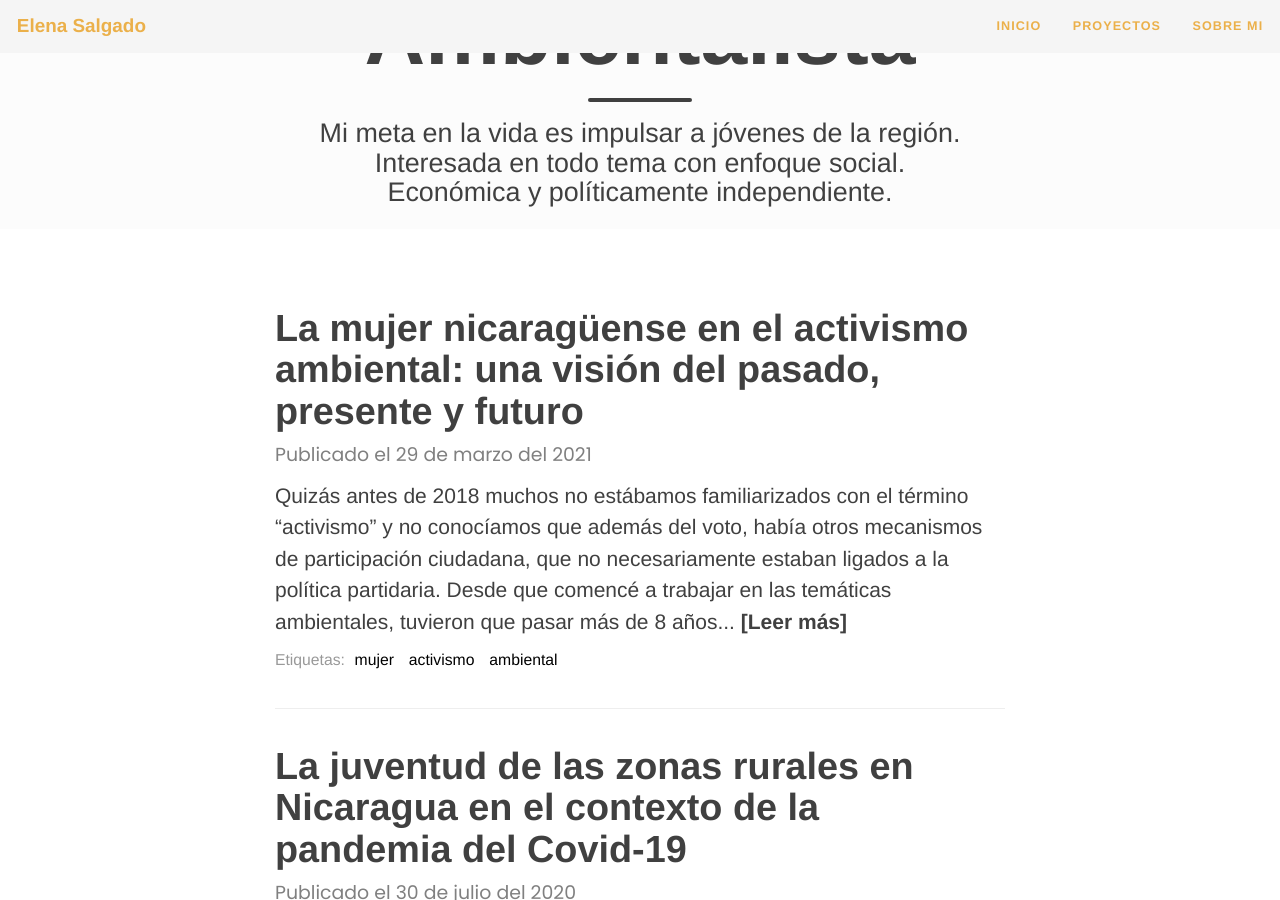
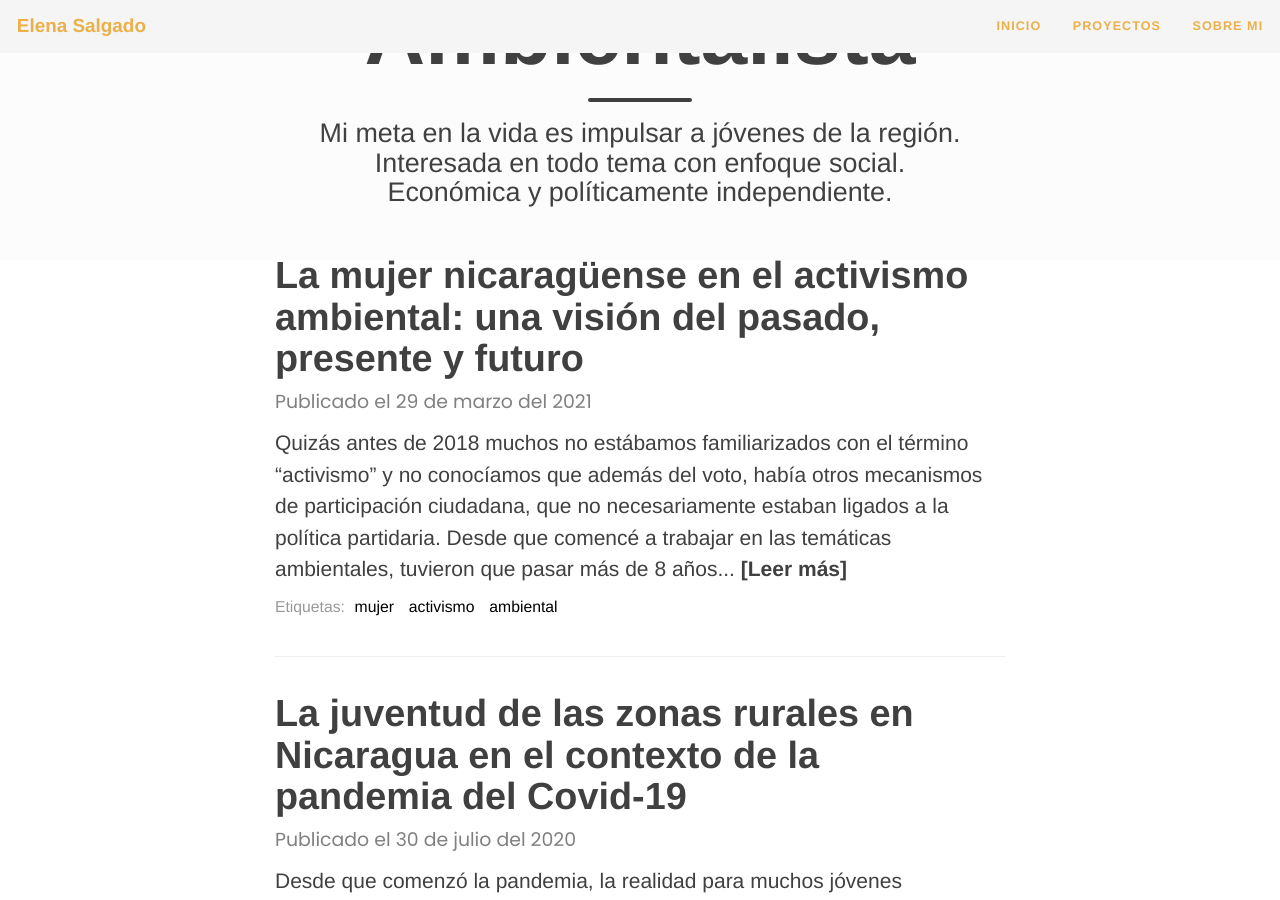
Before and after one commit to malena-salgado/malena-salgado.github.io, a Jekyll site: the page built from index.markdown, in a window 1280 px wide and 900 px high, scrolled down 929 px. Built offline with Jekyll 4.4.1, drawn with Linux system fonts in a browser that asks for light colours; nearby versions of some CDN libraries; some web fonts are replaced.

Commit message:
Update header.html

```diff
--- a/_includes/header.html
+++ b/_includes/header.html
@@ -30,7 +30,7 @@
   <span class='img-desc'></span>
 </div>
 {% endif %}
-<div class="intro-header no-img">
+<div class="intro-header no-img no-margin">
   <div class="container-md">
     <div class="row">
       <div class="col-xl-8 offset-xl-2 col-lg-10 offset-lg-1">
@@ -43,6 +43,10 @@
       {% else %}
       <h2 class="{{ include.type }}-subheading">{{ page.subtitle }}</h2>
       {% endif %}
+      {% endif %}
+
+      {% if page.cover-img %}
+      <br>
       {% endif %}
 
       {% if include.type == "post" %}
```
